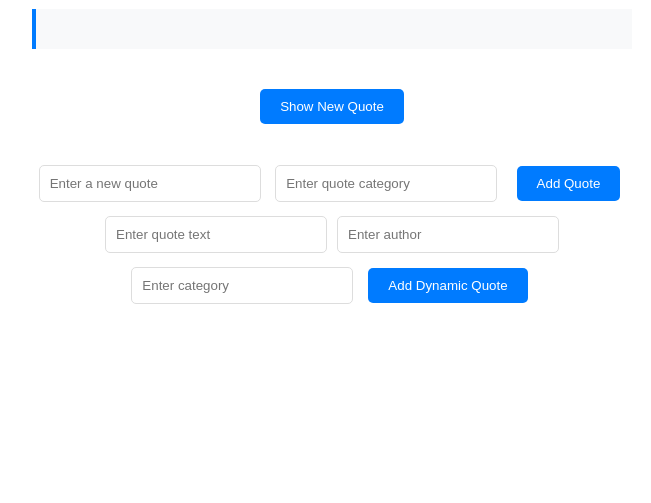
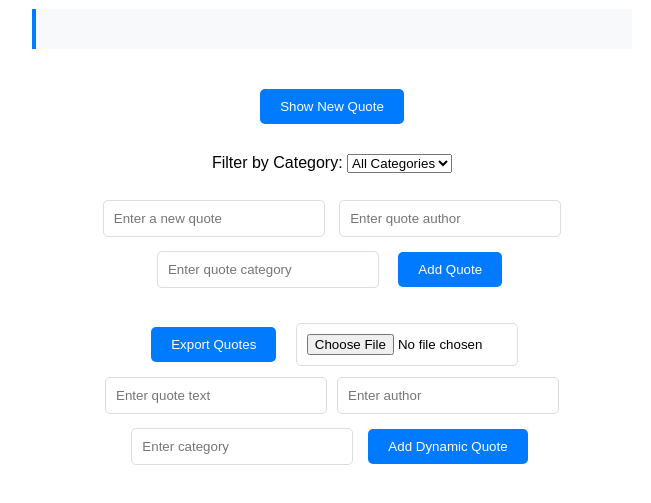
Before and after one commit to danny7d7/alx_fe_javascript, a plain HTML site: page dom-manipulation/index.html in a window 1280 px wide. Shown: the part 149-652 px from the top of the page, without its empty margins (308-959 px from the left). Drawn offline with Linux system fonts and the light colour scheme.

Commit message:
Update index.html

```diff
--- a/dom-manipulation/index.html
+++ b/dom-manipulation/index.html
@@ -12,12 +12,27 @@
         <!-- quotes will be displayed here -->
     </div>
     <button id="newQuote">Show New Quote</button>
+
+    <div style="margin-top: 20px;">
+        <label for="categoryFilter">Filter by Category:</label>
+        <select id="categoryFilter" onchange="filterQuotes()">
+            <option value="all">All Categories</option>
+            <!-- Dynamically populated categories -->
+        </select>
+    </div>
+
     <h1></h1>
 
     <div>
         <input id="newQuoteText" type="text" placeholder="Enter a new quote" />
+        <input id="newQuoteAuthor" type="text" placeholder="Enter quote author" />
         <input id="newQuoteCategory" type="text" placeholder="Enter quote category" />
-        <button onclick="addQuote()">Add Quote</button>
+        <button id="addQuoteBtn">Add Quote</button>
+    </div>
+
+    <div style="margin-top: 20px;">
+        <button id="exportBtn" onclick="exportToJsonFile()">Export Quotes</button>
+        <input type="file" id="importFile" accept=".json" onchange="importFromJsonFile(event)" />
     </div>
 
 
```
